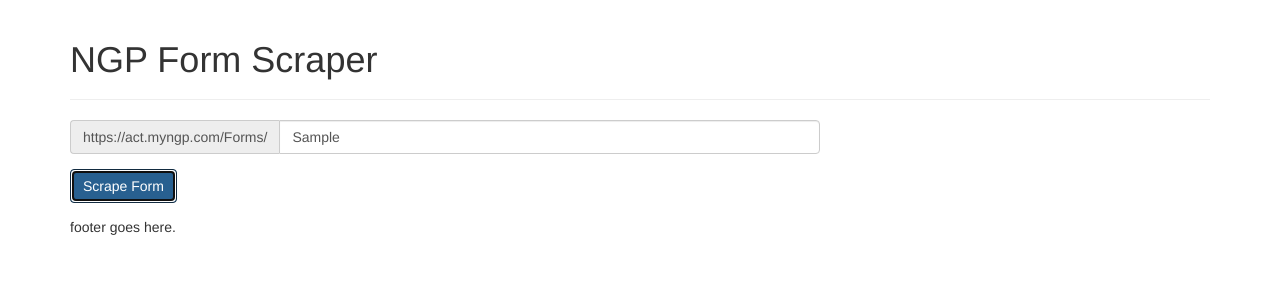
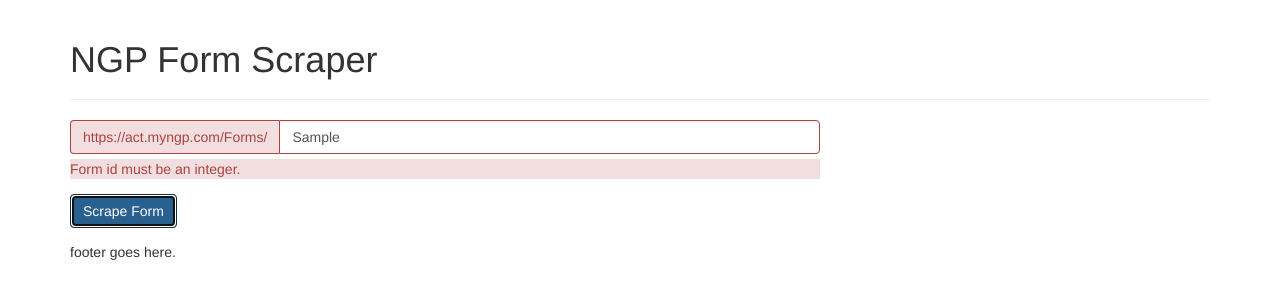
Before and after one commit to mpedrego/ngp-form-scraper, a website: page src/index.html in a window 1280 px wide. Both pictures are taken after typing "Sample" into the empty fields and a click on the input "Scrape Form". Drawn offline with nearby package versions, Linux system fonts and the light colour scheme; no server answers.

Commit message:
rewrite validation for form id

```diff
--- a/src/index.html
+++ b/src/index.html
@@ -15,10 +15,10 @@
                     <div class="form-group">
                         <div class="input-group">
                           <span class="input-group-addon" id="basic-addon3">https://act.myngp.com/Forms/</span>
-                          <input type="text" class="form-control" ng-model="form.formId" id="basic-url" aria-describedby="basic-addon3">
+                          <input type="text" class="form-control" ng-model="form.formId" id="basic-url" ng-pattern="/^-?[0-9]{12,}$/" aria-describedby="basic-addon3">
                         </div>
                         <div class="help-block bg-danger" ng-show="form.mainForm.$invalid && form.mainForm.$dirty">
-                            URL must match pattern https://act.myngp.com/Forms/[formID]
+                            Form id must be an integer.
                         </div>
                     </div>
                     <input type="submit" value="Scrape Form" class="btn btn-primary">
```
